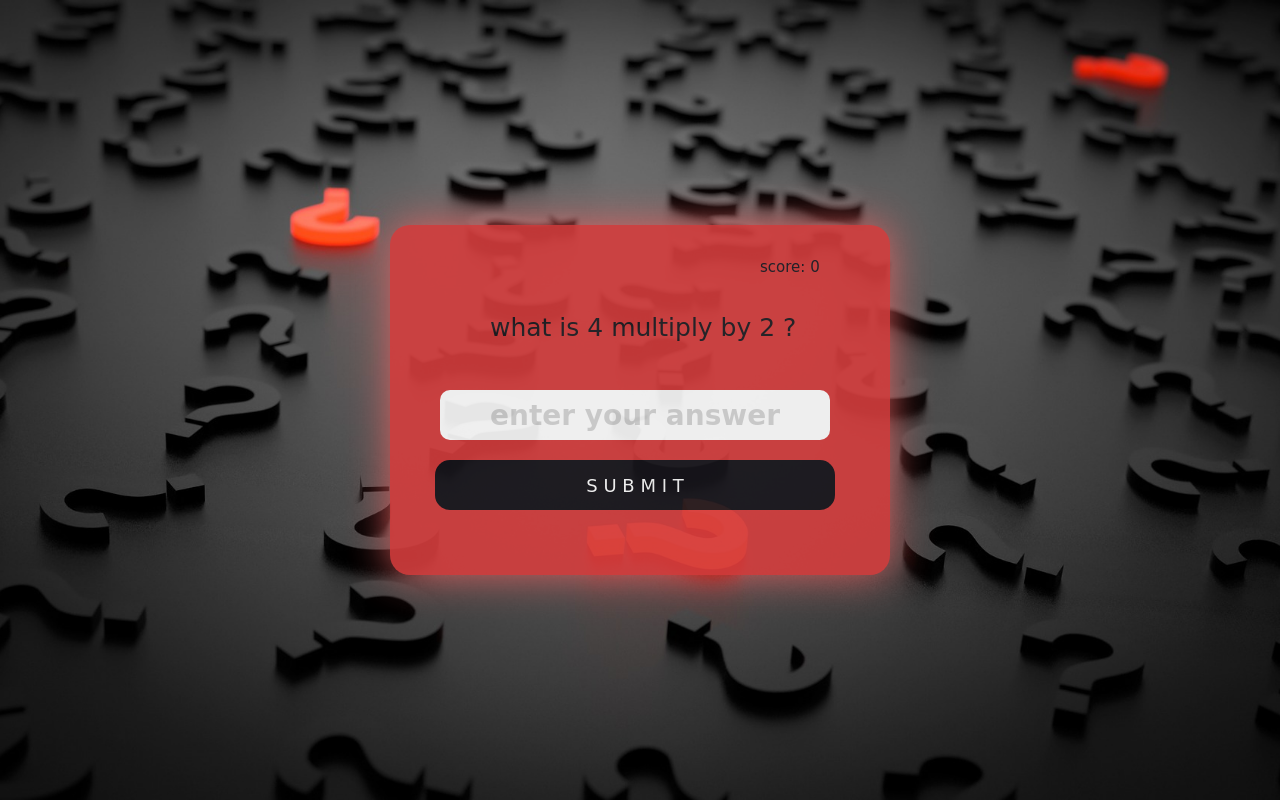
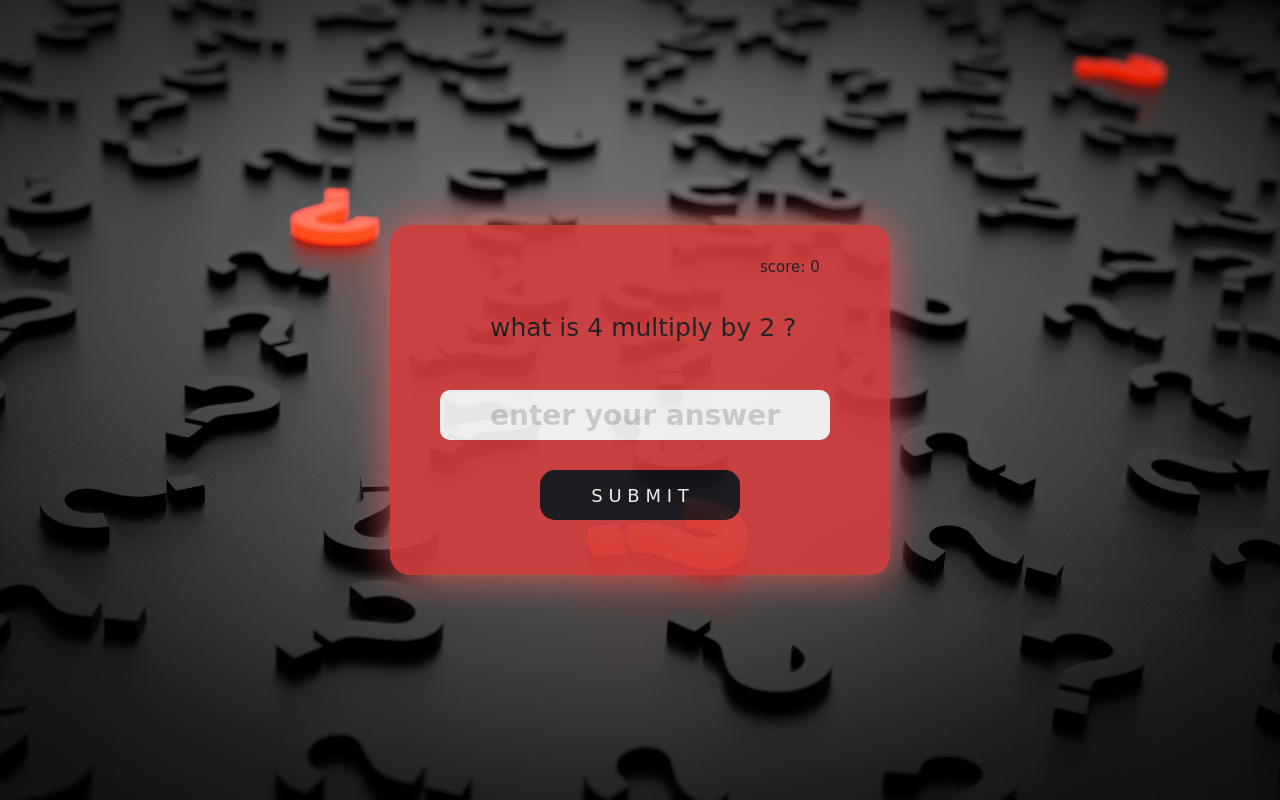
Before and after one commit to gogolashvili/Multiplication-App-5, a plain HTML site: page index.html in a window 1280 px wide. Drawn offline with Linux system fonts and the light colour scheme; a web font is replaced by a local one.

Commit message:
add styles

```diff
--- a/style.css
+++ b/style.css
@@ -38,9 +38,9 @@ input::placeholder {
   line-height: 38px;
 }
 button {
-  margin-top: 20px;
-  margin-left: 45px;
-  width: 400px;
+  margin-top: 30px;
+  margin-left: 150px;
+  width: 200px;
   height: 50px;
   border-radius: 15px;
   border: none;
@@ -48,6 +48,11 @@ button {
   color: white;
   font-size: 18px;
   font-family: "Tilt Warp", cursive;
+}
+button:hover {
+  cursor: pointer;
+  box-shadow: 0px 0px 40px rgb(44, 32, 32);
+  background-color: rgb(37, 36, 36);
 }
 h1 {
   margin-left: 370px;
```
